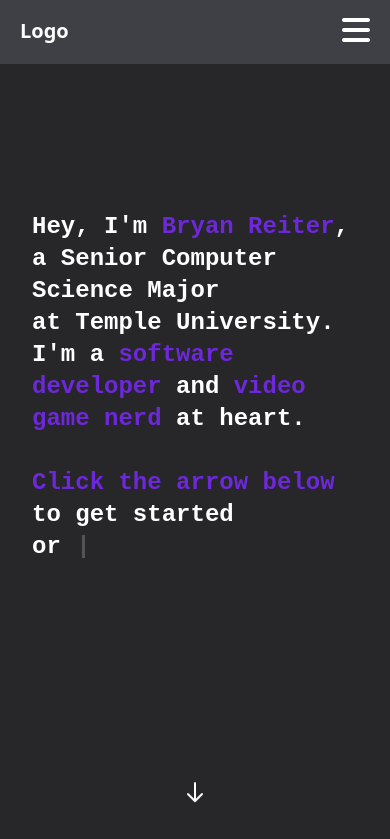
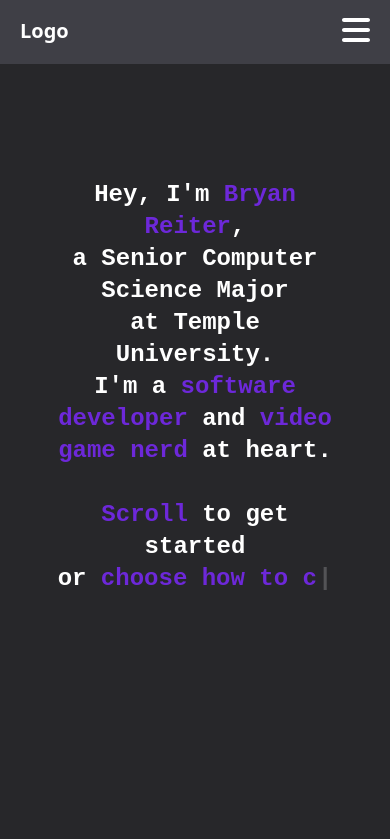
Before and after one commit to bryanreiter/personal-site, a Next.js app: page / in a window 390 px wide. Shown: the part 82-921 px from the top of the page. Built offline with nearby package versions, Linux system fonts and the light colour scheme.

Commit message:
fixed mobile layout and added discord icon. Removed arrow

```diff
--- a/src/components/About.js
+++ b/src/components/About.js
@@ -7,24 +7,6 @@ export default function About() {
       <div className="container mx-auto px-4">
         <div className="grid grid-cols-1 md:grid-cols-2 gap-8"></div>
       </div>
-      <div className="absolute bottom-8 left-1/2 transform -translate-x-1/2">
-        <a href="#about" className="text-white hover:text-gray-300">
-          <svg
-            className="w-6 h-6 animate-bounce"
-            fill="none"
-            stroke="currentColor"
-            viewBox="0 0 24 24"
-            xmlns="http://www.w3.org/2000/svg"
-          >
-            <path
-              strokeLinecap="round"
-              strokeLinejoin="round"
-              strokeWidth={2}
-              d="M19 14l-7 7m0 0l-7-7m7 7V3"
-            />
-          </svg>
-        </a>
-      </div>
     </section>
   );
 }
--- a/src/components/Intro.js
+++ b/src/components/Intro.js
@@ -5,6 +5,7 @@ import {
   faGithub,
   faLinkedin,
   faInstagram,
+  faDiscord,
 } from "@fortawesome/free-brands-svg-icons";
 import { faEnvelope } from "@fortawesome/free-solid-svg-icons";
 import { faPhone } from "@fortawesome/free-solid-svg-icons";
@@ -13,6 +14,7 @@ export default function Intro() {
   const [showGithub, setShowGithub] = useState(false);
   const [showLinkedin, setShowLinkedin] = useState(false);
   const [showInstagram, setShowInstagram] = useState(false);
+  const [showDiscord, setShowDiscord] = useState(false);
   const [showEnvelope, setShowEnvelope] = useState(false);
   const [showPhone, setShowPhone] = useState(false);
 
@@ -21,7 +23,8 @@ export default function Intro() {
       id="intro"
       className="min-h-screen flex flex-col justify-center py-16 px-4 relative"
     >
-      <div className="container mx-auto px-4 content-center flex-grow">
+      <div className="container mx-auto text-center">
+      <div className="max-w-m mx-auto">
         <h1 className="text-2xl md:text-4xl font-bold mb-8">
           <div style={{ fontFamily: "monospace" }}>
             <Typewriter
@@ -31,20 +34,22 @@ export default function Intro() {
               onInit={(typewriter) => {
                 typewriter
                   .typeString(
-                    `Hey, I'm <span style="color: #6d28d9;">Bryan Reiter</span>,<br />a Senior Computer Science Major<br />at Temple University.<br /><span style="font-size: 1rem md:font-size: 1.5rem;">I'm a <span style="color: #6d28d9;">software developer</span> and <span style="color: #6d28d9;">video game nerd</span> at heart.<br /><br /><span style="color: #6d28d9;">Click the arrow below</span> to get started<br />or <span style="color: #6d28d9;">choose how to connect</span> right away:</span>`
+                    `Hey, I'm <span style="color: #6d28d9;">Bryan Reiter</span>,<br />a Senior Computer Science Major<br />at Temple University.<br /><span style="font-size: 1rem md:font-size: 1.5rem;">I'm a <span style="color: #6d28d9;">software developer</span> and <span style="color: #6d28d9;">video game nerd</span> at heart.<br /><br /><span style="color: #6d28d9;">Scroll</span> to get started<br />or <span style="color: #6d28d9;">choose how to connect</span> below:</span>`
                   )
                   .callFunction(() => {
                     setTimeout(() => setShowGithub(true), 500);
                     setTimeout(() => setShowLinkedin(true), 1000);
                     setTimeout(() => setShowInstagram(true), 1500);
-                    setTimeout(() => setShowEnvelope(true), 2000);
-                    setTimeout(() => setShowPhone(true), 2500);
+                    setTimeout(() => setShowDiscord(true), 2000);
+                    setTimeout(() => setShowEnvelope(true), 2500);
+                    setTimeout(() => setShowPhone(true), 3000);
                   })
                   .start();
               }}
             />
           </div>
         </h1>
+        </div>
         <div className="flex flex-wrap justify-center gap-5">
           <div className={`icon ${showGithub ? "show" : ""}`}>
             <a
@@ -73,6 +78,15 @@ export default function Intro() {
               <FontAwesomeIcon icon={faInstagram} size="2x" className="transition duration-300 ease-in-out transform hover:scale-125 hover:text-purple-600" />
             </a>
           </div>
+          <div className={`icon ${showDiscord ? "show" : ""}`}>
+            <a
+              href="https://discordapp.com/users/271769741457227776"
+              target="_blank"
+              rel="noreferrer noopener"
+            >
+              <FontAwesomeIcon icon={faDiscord} size="2x" className="transition duration-300 ease-in-out transform hover:scale-125 hover:text-purple-600" />
+            </a>
+          </div>
           <div className={`icon ${showEnvelope ? "show" : ""}`}>
             <a href="mailto:bryanreiter2002@gmail.com">
               <FontAwesomeIcon icon={faEnvelope} size="2x" className="transition duration-300 ease-in-out transform hover:scale-125 hover:text-purple-600" />
@@ -85,24 +99,6 @@ export default function Intro() {
           </div>
         </div>
       </div>
-      <div className="absolute bottom-8 left-1/2 transform -translate-x-1/2">
-        <a href="#about" className="text-white hover:text-gray-300">
-          <svg
-            className="w-6 h-6 animate-bounce"
-            fill="none"
-            stroke="currentColor"
-            viewBox="0 0 24 24"
-            xmlns="http://www.w3.org/2000/svg"
-          >
-            <path
-              strokeLinecap="round"
-              strokeLinejoin="round"
-              strokeWidth={2}
-              d="M19 14l-7 7m0 0l-7-7m7 7V3"
-            />
-          </svg>
-        </a>
-      </div>
     </section>
   );
 }
--- a/src/pages/index.js
+++ b/src/pages/index.js
@@ -9,7 +9,7 @@ const inter = Inter({ subsets: ["latin"] });
 
 export default function Home() {
   return (
-    <div className="bg-zinc-800 text-white">
+    <div className="bg-zinc-800 text-white min-h-screen">
       <Navbar />
       <main className="flex flex-col items-center pt-20">
         <div className="w-full">
```
